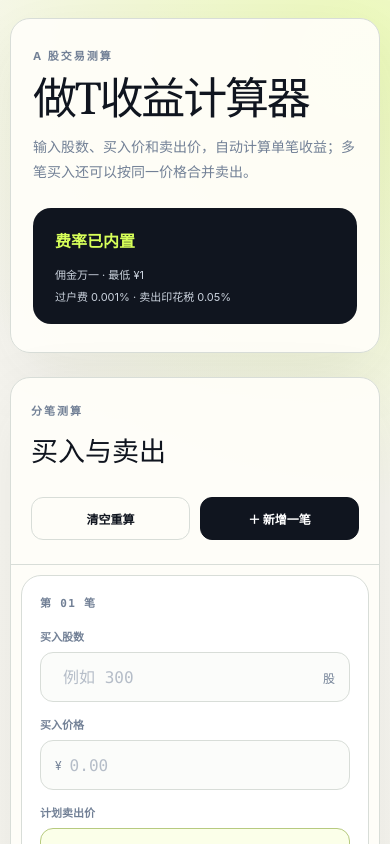
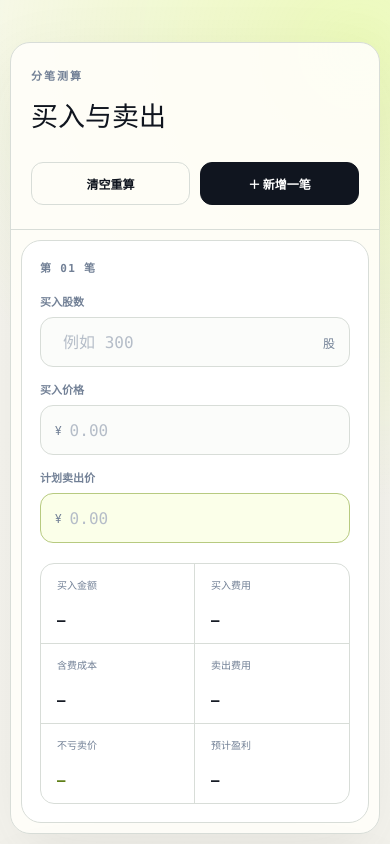
Before and after one commit to ai-stock-cn/private-stock-ledger-web, a Next.js app: page / in a window 390 px wide. Shown: the top 844 px of the page. Built offline with nearby package versions, Linux system fonts and the light colour scheme.

Commit message:
Remove calculator intro card

```diff
--- a/app/PortfolioCalculator.tsx
+++ b/app/PortfolioCalculator.tsx
@@ -116,19 +116,6 @@ export default function PortfolioCalculator() {
 
   return (
     <main className="calculator-shell">
-      <section className="calculator-hero">
-        <div>
-          <span className="eyebrow">A 股交易测算</span>
-          <h1>做T收益计算器</h1>
-          <p>输入股数、买入价和卖出价，自动计算单笔收益；多笔买入还可以按同一价格合并卖出。</p>
-        </div>
-        <div className="rate-note" aria-label="固定交易费率">
-          <strong>费率已内置</strong>
-          <span>佣金万一 · 最低 ¥1</span>
-          <span>过户费 0.001% · 卖出印花税 0.05%</span>
-        </div>
-      </section>
-
       <section className="trade-section">
         <div className="section-heading">
           <div>
--- a/app/globals.css
+++ b/app/globals.css
@@ -45,21 +45,12 @@ button {
   padding: 54px 0 34px;
 }
 
-.calculator-hero,
 .trade-section,
 .combined-section {
   border: 1px solid var(--line);
   border-radius: 28px;
   background: rgba(255, 254, 249, 0.92);
   box-shadow: var(--shadow);
-}
-
-.calculator-hero {
-  display: grid;
-  grid-template-columns: minmax(0, 1fr) auto;
-  gap: 40px;
-  align-items: end;
-  padding: 46px 48px;
 }
 
 .eyebrow {
@@ -72,23 +63,14 @@ button {
   text-transform: uppercase;
 }
 
-h1,
 h2,
 p {
   margin-top: 0;
 }
 
-h1,
 h2 {
   font-family: Georgia, "Songti SC", serif;
   font-weight: 500;
-}
-
-h1 {
-  margin-bottom: 15px;
-  font-size: clamp(40px, 6vw, 70px);
-  letter-spacing: -0.05em;
-  line-height: 1;
 }
 
 h2 {
@@ -96,38 +78,12 @@ h2 {
   font-size: 32px;
 }
 
-.calculator-hero p,
 .combined-heading p {
   max-width: 680px;
   margin-bottom: 0;
   color: var(--muted);
   font-size: 14px;
   line-height: 1.8;
-}
-
-.rate-note {
-  min-width: 286px;
-  padding: 20px 22px;
-  border-radius: 18px;
-  background: var(--ink);
-  color: #fff;
-}
-
-.rate-note strong,
-.rate-note span {
-  display: block;
-}
-
-.rate-note strong {
-  margin-bottom: 14px;
-  color: var(--lime);
-  font-size: 16px;
-}
-
-.rate-note span {
-  margin-top: 6px;
-  color: #cbd3de;
-  font-size: 11px;
 }
 
 .trade-section,
@@ -397,17 +353,8 @@ footer {
 }
 
 @media (max-width: 900px) {
-  .calculator-hero,
   .combined-heading {
     grid-template-columns: 1fr;
-  }
-
-  .calculator-hero {
-    display: grid;
-  }
-
-  .rate-note {
-    min-width: 0;
   }
 
   .result-grid {
@@ -433,19 +380,9 @@ footer {
     padding: 18px 0 24px;
   }
 
-  .calculator-hero,
   .trade-section,
   .combined-section {
     border-radius: 20px;
-  }
-
-  .calculator-hero {
-    gap: 24px;
-    padding: 28px 22px;
-  }
-
-  h1 {
-    font-size: 44px;
   }
 
   h2 {
```
